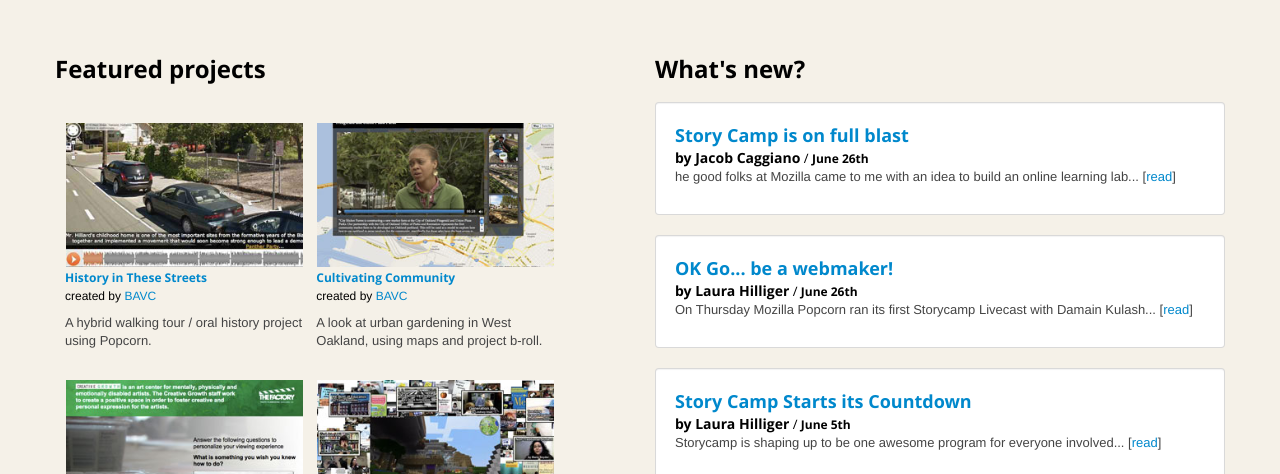
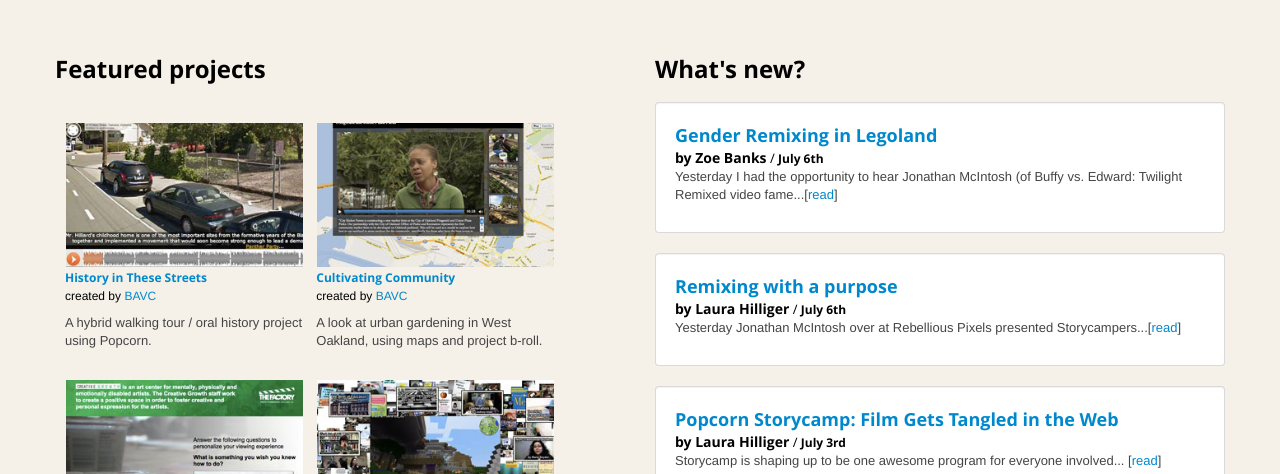
Before and after one commit to benrito/storycamp, a website: page index.html in a window 1280 px wide. Shown: the part 326-800 px from the top of the page. Drawn offline with Linux system fonts and the light colour scheme.

Commit message:
Week 3 changes

```diff
--- a/index.html
+++ b/index.html
@@ -97,22 +97,22 @@
 
 <div class="span6 pull-right toppad" style="float:right !important; margin-left: 0px !important">
     <div class="well">
-      <h3 class="toppad"><a href="http://futuresoup.com/storycamp-is-on-full-blast/">Story Camp is on full blast</a></h3><br>
-      <h4>by Jacob Caggiano</h4> /
-      <h5>June 26th</h5>
-      <p class="project-desc">he good folks at Mozilla came to me with an idea to build an online learning lab... [<a href="http://futuresoup.com/storycamp-is-on-full-blast/" target="_blank">read</a>] </p>
+      <h3 class="toppad"><a href="http://bavc.org/bavc-blog/gender-remixing-legoland-stealing-snacks-mozilla">Gender Remixing in Legoland</a></h3><br>
+      <h4>by Zoe Banks</h4> /
+      <h5>July 6th</h5>
+      <p class="project-desc">Yesterday I had the opportunity to hear Jonathan McIntosh (of Buffy vs. Edward: Twilight Remixed video fame...[<a href="http://bavc.org/bavc-blog/gender-remixing-legoland-stealing-snacks-mozilla" target="_blank">read</a>] </p>
     </div>
     <div class="well">
-      <h3 class="toppad"><a href="http://www.zythepsary.com/techie/ok-go-be-a-webmaker/">OK Go... be a webmaker!</a></h3><br>
+      <h3 class="toppad"><a href="http://www.zythepsary.com/rants/remixing-with-a-purpose/">Remixing with a purpose</a></h3><br>
       <h4>by Laura Hilliger</h4> /
-      <h5>June 26th</h5>
-      <p class="project-desc">On Thursday Mozilla Popcorn ran its first Storycamp Livecast with Damain Kulash... [<a href="http://www.zythepsary.com/techie/ok-go-be-a-webmaker/" target="_blank">read</a>] </p>
+      <h5>July 6th</h5>
+      <p class="project-desc">Yesterday Jonathan McIntosh over at Rebellious Pixels presented Storycampers...[<a href="http://www.zythepsary.com/rants/remixing-with-a-purpose/" target="_blank">read</a>] </p>
     </div>
     <div class="well">
-      <h3 class="toppad"><a href="http://www.zythepsary.com/techie/storycamp-starts-its-countdown/">Story Camp Starts its Countdown</a></h3><br>
+      <h3 class="toppad"><a href="http://www.paradisecitypress.org/2012/07/03/popcorn-storycamp-film-gets-tangled-in-the-web/">Popcorn Storycamp: Film Gets Tangled in the Web</a></h3><br>
       <h4>by Laura Hilliger</h4> /
-      <h5>June 5th</h5>
-      <p class="project-desc">Storycamp is shaping up to be one awesome program for everyone involved... [<a href="http://www.zythepsary.com/techie/storycamp-starts-its-countdown/" target="_blank">read</a>] </p>
+      <h5>July 3rd</h5>
+      <p class="project-desc">Storycamp is shaping up to be one awesome program for everyone involved... [<a href="http://www.paradisecitypress.org/2012/07/03/popcorn-storycamp-film-gets-tangled-in-the-web/" target="_blank">read</a>] </p>
     </div>
 
 
```
Also changed, not shown: cinema3.html (+1 -2 lines).
